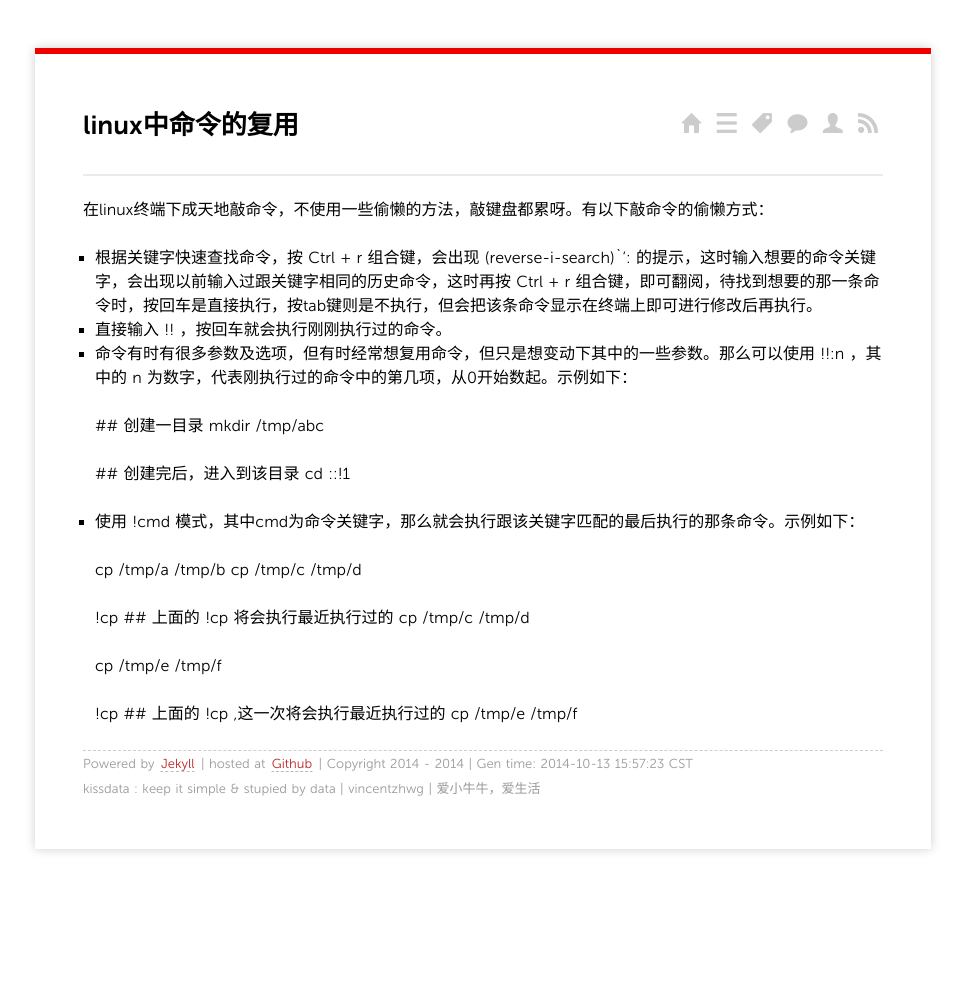
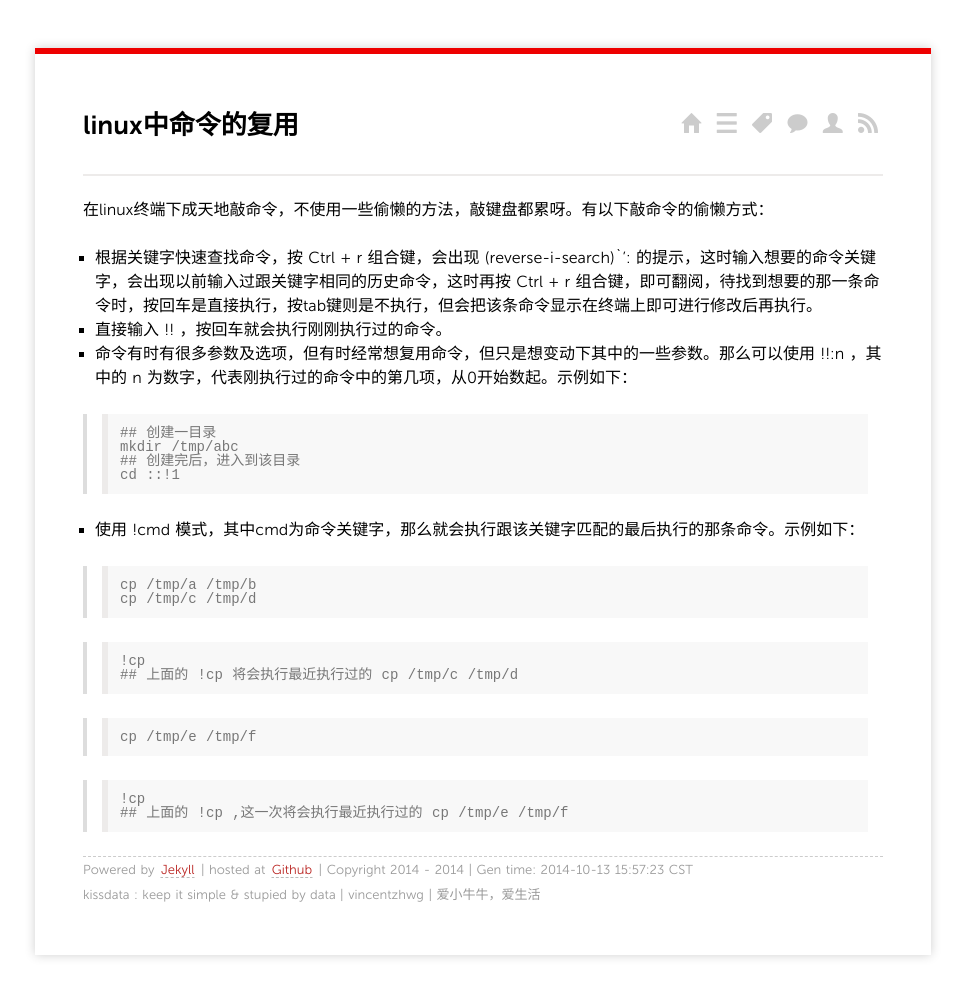
Before and after one commit to vincentzhwg/vincentzhwg.github.io, a Jekyll site: the page built from _posts/2014/2014-07-17-linux-cmd-reuse.md, in a window 1280 px wide. Shown: the whole page, without its empty margins (157-1122 px from the left). Built offline with Jekyll 4.4.1, drawn with Linux system fonts in a browser that asks for light colours; comment, search, counter and statistics services are not loaded; before the commit the page ends 900 px from its top, so only the background shows below that.

Commit message:
Published with https://stackedit.io/

```diff
--- a/_posts/2014/2014-07-17-linux-cmd-reuse.md
+++ b/_posts/2014/2014-07-17-linux-cmd-reuse.md
@@ -13,23 +13,21 @@ tags:
 - 直接输入 !! ，按回车就会执行刚刚执行过的命令。
 - 命令有时有很多参数及选项，但有时经常想复用命令，但只是想变动下其中的一些参数。那么可以使用 !!:n ，其中的 n 为数字，代表刚执行过的命令中的第几项，从0开始数起。示例如下：
 
-
-	## 创建一目录
+>	## 创建一目录
 	mkdir /tmp/abc
-
 	## 创建完后，进入到该目录
 	cd ::!1
 
 - 使用 !cmd 模式，其中cmd为命令关键字，那么就会执行跟该关键字匹配的最后执行的那条命令。示例如下：
 
 
-	cp /tmp/a /tmp/b
+>	cp /tmp/a /tmp/b
 	cp /tmp/c /tmp/d
 
-	!cp
+>	!cp
 	## 上面的 !cp 将会执行最近执行过的 cp /tmp/c /tmp/d
 
-	cp /tmp/e /tmp/f
+>	cp /tmp/e /tmp/f
 
-	!cp
+>	!cp
 	## 上面的 !cp ,这一次将会执行最近执行过的 cp /tmp/e /tmp/f
```
